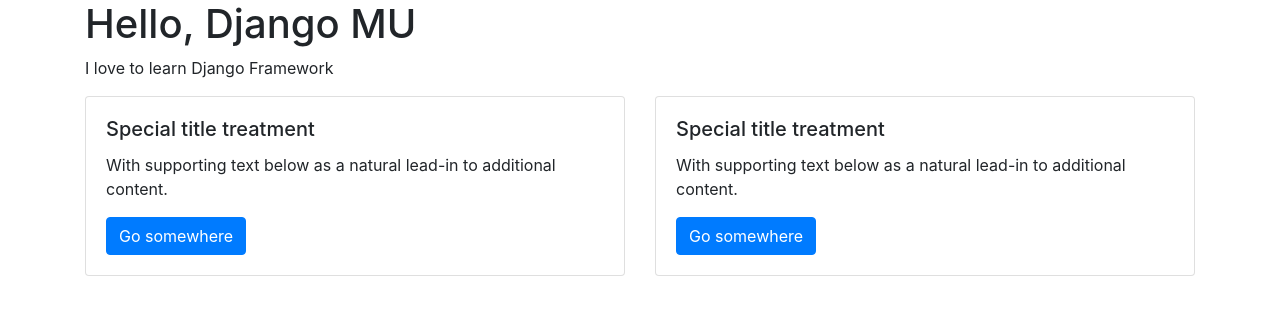
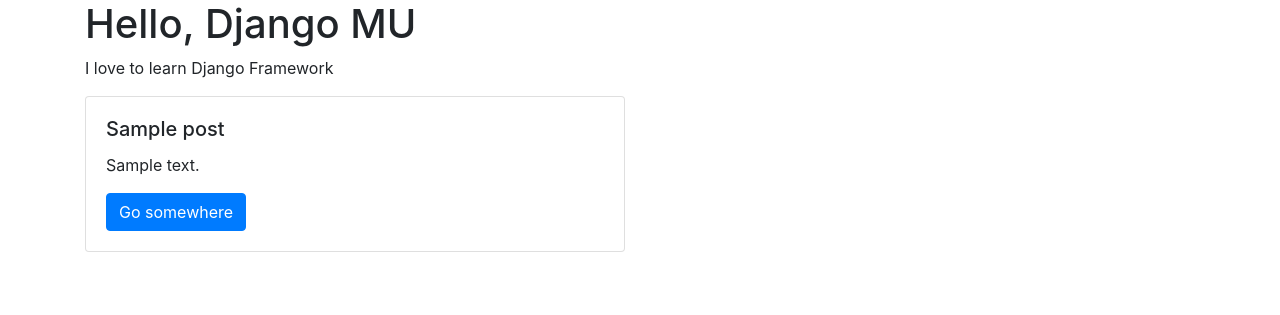
Before and after one commit to cckcoder/mu_web, a Django app: page / in a window 1280 px wide. Shown: the part 56-371 px from the top of the page. Run offline with Django 4.2, Linux system fonts and the light colour scheme; tables that the repository leaves empty hold one stand-in row (values such as "Sample post").

Commit message:
update: inject django value to html

```diff
--- a/blog/templates/blog/home.html
+++ b/blog/templates/blog/home.html
@@ -46,24 +46,17 @@
             <h1>Hello, Django MU</h1>
             <p>I love to learn Django Framework</p>
             <div class="row">
+            {% for post in all_posts %}
                 <div class="col-sm-6">
                     <div class="card">
                         <div class="card-body">
-                    <h5 class="card-title">Special title treatment</h5>
-                    <p class="card-text">With supporting text below as a natural lead-in to additional content.</p>
+                            <h5 class="card-title">{{ post.title }}</h5>
+                            <p class="card-text">{{ post.body }}</p>
                             <a href="#" class="btn btn-primary">Go somewhere</a>
                         </div>
                     </div>
                 </div>
-            <div class="col-sm-6">
-                <div class="card">
-                <div class="card-body">
-                    <h5 class="card-title">Special title treatment</h5>
-                    <p class="card-text">With supporting text below as a natural lead-in to additional content.</p>
-                    <a href="#" class="btn btn-primary">Go somewhere</a>
-                </div>
-                </div>
-            </div>
+            {% endfor %}
             </div>
         </div>
     </body>
```
Lines whose indentation alone changed are shown as unchanged.
